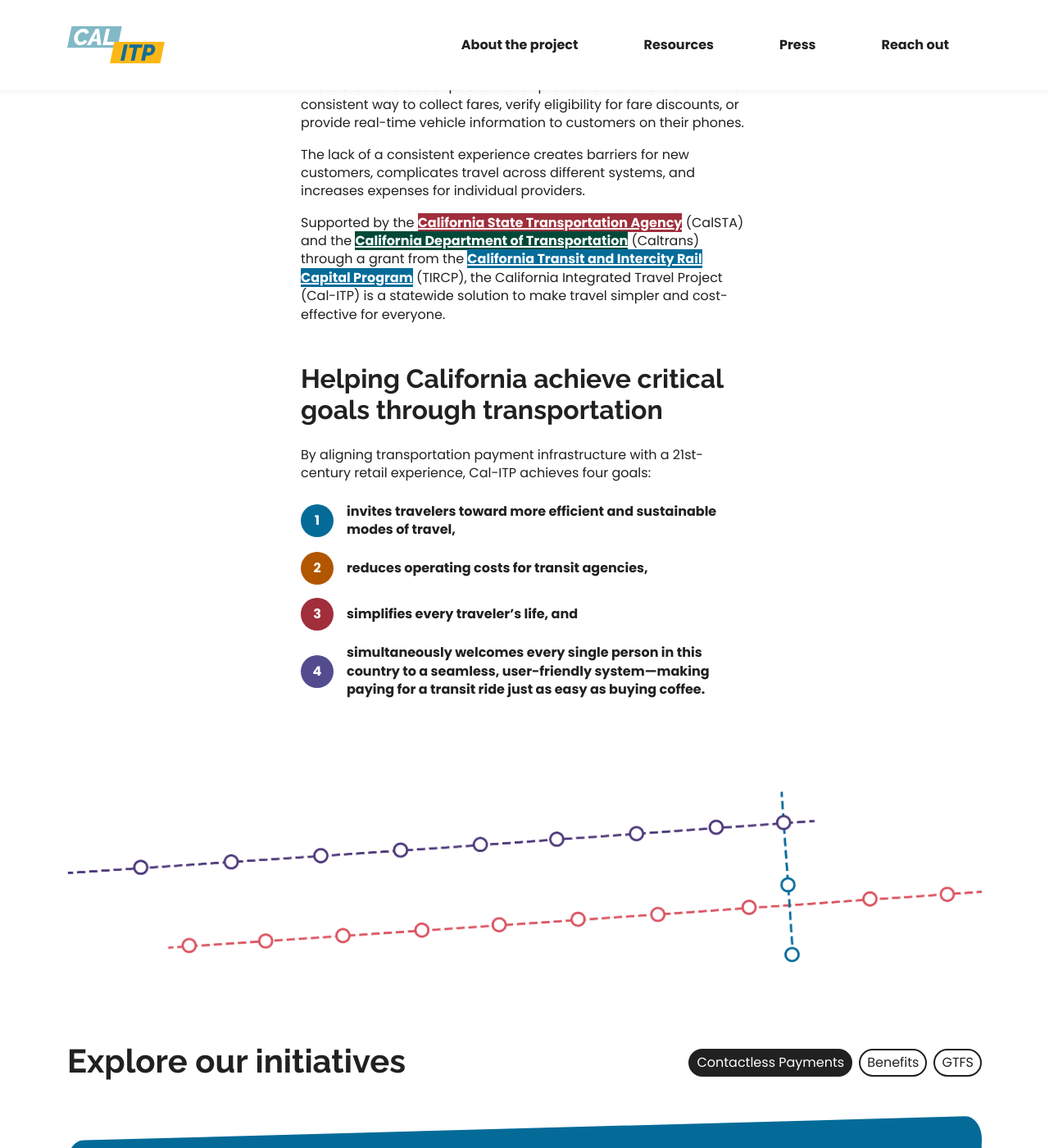
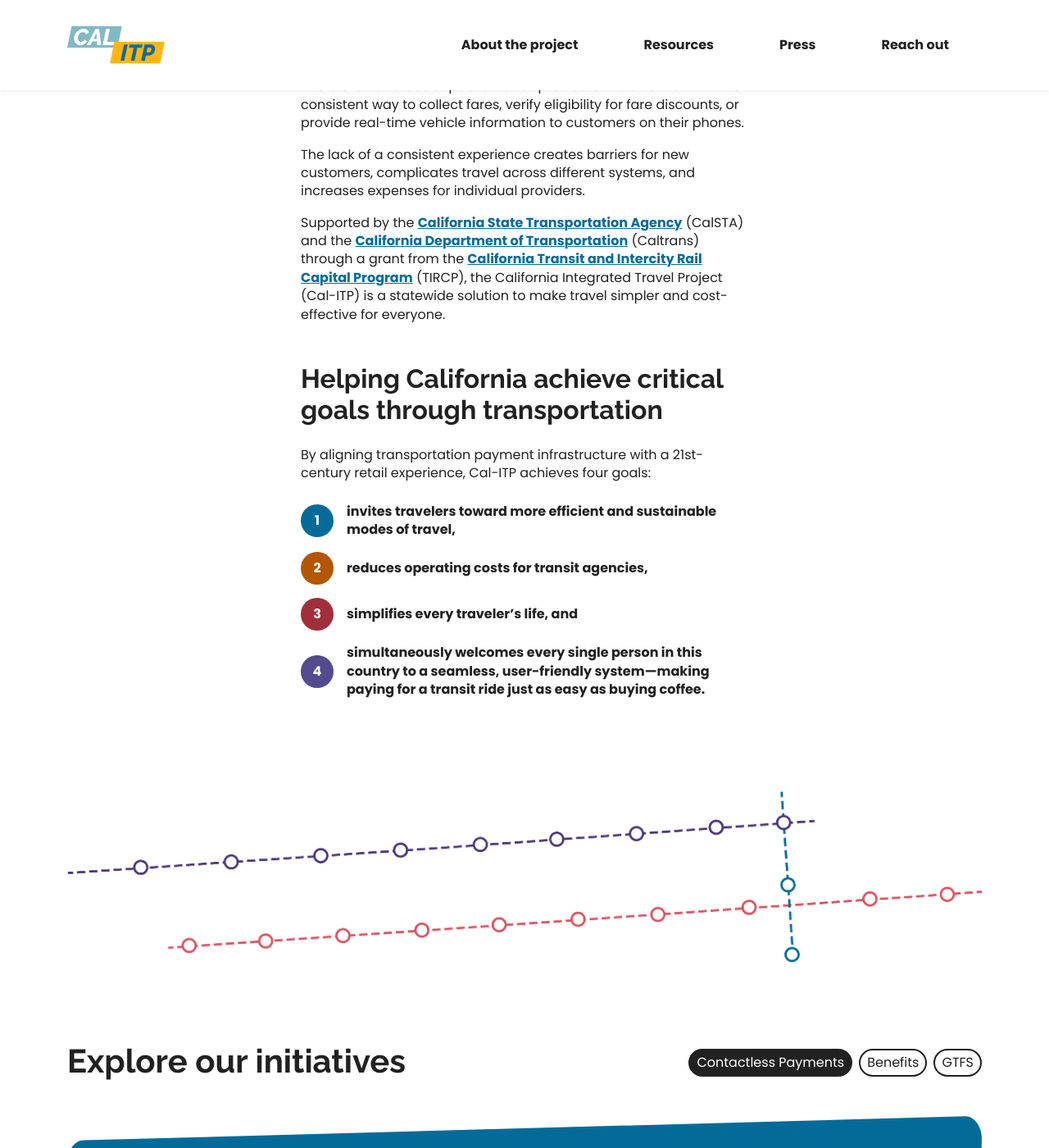
Before and after one commit to cal-itp/calitp.org, a Jekyll site: the page built from src/index.html, in a window 1280 px wide and 1400 px high, scrolled down 838 px. Shown: the whole window at 82% size. Built offline with Jekyll 4.4.1, drawn with Linux system fonts in a browser that asks for light colours.

Commit message:
fix(home): remove background color links

```diff
--- a/src/index.html
+++ b/src/index.html
@@ -6,7 +6,9 @@
 <section class="row">
   <div class="col-12 col-lg-5 d-flex align-items-center">
     <div class="ms-lg-4">
-      <h1 class="text-center text-lg-start pt-5 pt-lg-0">A modern and consistent transportation experience throughout California</h1>
+      <h1 class="text-center text-lg-start pt-5 pt-lg-0">
+        A modern and consistent transportation experience throughout California
+      </h1>
       <p class="text-center text-lg-start">
         Learn how the California Integrated Travel Project (Cal-ITP) is making riding by bus and train simpler and more
         cost-effective—for providers and customers.
@@ -19,7 +21,8 @@
       <img
         class="hero-header w-100 mx-auto my-lg-5 py-lg-5 py-3 mb-5"
         src="images/hero-header.png"
-        alt="A trio of images, clockwise from top: a bus, a train platform with a sign that announces “Next train in 3 minutes,” and a transit rider paying their fare by tapping their smartphone’s mobile wallet on a payment reader when boarding" />
+        alt="A trio of images, clockwise from top: a bus, a train platform with a sign that announces “Next train in 3 minutes,” and a transit rider paying their fare by tapping their smartphone’s mobile wallet on a payment reader when boarding"
+      />
     </picture>
   </div>
 </section>
@@ -29,14 +32,16 @@
     id="tracks-0"
     class="w-100 mb-md-5 pb-md-3"
     src="images/tracks-divider-0.png"
-    alt="Decorative element with dots and dashes, meant to resemble a transit map" />
+    alt="Decorative element with dots and dashes, meant to resemble a transit map"
+  />
 </picture>
 <picture class="d-md-none">
   <img
     id="tracks-0-sm"
     class="w-100"
     src="images/tracks-divider-0-sm.png"
-    alt="Decorative element with dots and dashes, meant to resemble a transit map" />
+    alt="Decorative element with dots and dashes, meant to resemble a transit map"
+  />
 </picture>
 
 <section id="about" class="row justify-content-center pb-md-3 mb-md-3 pb-4 mb-3">
@@ -52,23 +57,17 @@
     </p>
     <p>
       Supported by the
-      <a
-        rel="noreferrer"
-        target="_blank"
-        class="red-link fw-bold"
-        href="https://calsta.ca.gov/">California State Transportation Agency</a>
+      <a rel="noreferrer" target="_blank" class="fw-bold" href="https://calsta.ca.gov/">California State Transportation Agency</a>
       (CalSTA) and the
-      <a
-        rel="noreferrer"
-        target="_blank"
-        class="green-link fw-bold"
-        href="https://dot.ca.gov/ ">California Department of Transportation</a>
+      <a rel="noreferrer" target="_blank" class="fw-bold" href="https://dot.ca.gov/ ">California Department of Transportation</a>
       (Caltrans) through a grant from the
       <a
         rel="noreferrer"
         target="_blank"
-        class="blue-link fw-bold"
-        href="https://calsta.ca.gov/subject-areas/transit-intercity-rail-capital-prog">California Transit and Intercity Rail Capital Program</a>
+        class="fw-bold"
+        href="https://calsta.ca.gov/subject-areas/transit-intercity-rail-capital-prog"
+        >California Transit and Intercity Rail Capital Program</a
+      >
       (<abbr>TIRCP</abbr>), the California Integrated Travel Project (Cal-ITP) is a statewide solution to make travel simpler and
       cost-effective for everyone.
     </p>
@@ -78,14 +77,18 @@
 <section id="funfacts" class="row justify-content-center">
   <div class="col-12 col-md-8 col-lg-6">
     <h2 class="text-center text-md-start mb-4">Helping California achieve critical goals through transportation</h2>
-    <p class="mb-4">By aligning transportation payment infrastructure with a 21st-century retail experience, Cal-ITP achieves four goals:</p>
+    <p class="mb-4">
+      By aligning transportation payment infrastructure with a 21st-century retail experience, Cal-ITP achieves four goals:
+    </p>
 
     <div id="facts" class="rainbow-list">
       <ol class="d-flex flex-column gap-3 ps-0">
         <li class="fw-bolder gap-3 d-flex align-items-md-center align-items-top">
           invites travelers toward more efficient and sustainable modes of travel,
         </li>
-        <li class="fw-bolder gap-3 d-flex align-items-md-center align-items-top">reduces operating costs for transit agencies,</li>
+        <li class="fw-bolder gap-3 d-flex align-items-md-center align-items-top">
+          reduces operating costs for transit agencies,
+        </li>
         <li class="fw-bolder gap-3 d-flex align-items-md-center align-items-top">simplifies every traveler’s life, and</li>
         <li class="fw-bolder gap-3 d-flex align-items-md-center align-items-top">
           simultaneously welcomes every single person in this country to a seamless, user-friendly system—making paying for a
@@ -101,33 +104,35 @@
     class="w-100 my-md-5 py-md-5"
     id="tracks-1"
     src="images/tracks-divider-1.png"
-    alt="Decorative element with dots and dashes, meant to resemble a transit map" />
+    alt="Decorative element with dots and dashes, meant to resemble a transit map"
+  />
 </picture>
 <picture class="d-md-none">
   <img
     class="w-100 my-5"
     id="tracks-0-sm"
     src="images/tracks-divider-1-sm.png"
-    alt="Decorative element with dots and dashes, meant to resemble a transit map" />
+    alt="Decorative element with dots and dashes, meant to resemble a transit map"
+  />
 </picture>
 
-<section id="initiatives">
-  {% include initiatives.html %}
-</section>
+<section id="initiatives">{% include initiatives.html %}</section>
 
 <picture class="d-none d-md-block">
   <img
     id="tracks-2"
     class="w-100 my-5"
     src="images/tracks-divider-2.png"
-    alt="Another decorative element with dots and dashes, meant to resemble a transit map" />
+    alt="Another decorative element with dots and dashes, meant to resemble a transit map"
+  />
 </picture>
 <picture class="d-md-none">
   <img
     class="w-100 my-5"
     id="tracks-2-sm"
     src="images/tracks-divider-2-sm.png"
-    alt="Another decorative element with dots and dashes, meant to resemble a transit map" />
+    alt="Another decorative element with dots and dashes, meant to resemble a transit map"
+  />
 </picture>
 
 {% include contact.html %}
--- a/src/stylesheets/main.css
+++ b/src/stylesheets/main.css
@@ -120,35 +120,12 @@
 a {
   font-weight: 700;
   text-decoration: underline;
-  text-decoration-thickness: 2px;
+  text-underline-offset: 1px;
+  text-decoration-thickness: 1px;
 }
 
 a:hover {
   text-decoration-style: dotted;
-}
-
-.red-link {
-  background-color: var(--calitp-red-5);
-  color: var(--bs-white);
-}
-
-.blue-link {
-  background-color: var(--calitp-primary-blue);
-  color: var(--bs-white);
-}
-
-.green-link {
-  background-color: var(--calitp-green-5);
-  color: var(--bs-white);
-}
-
-.red-link:focus,
-.red-link:hover,
-.blue-link:focus,
-.blue-link:hover,
-.green-link:focus,
-.green-link:hover {
-  color: var(--bs-white);
 }
 
 .navbar {
```
